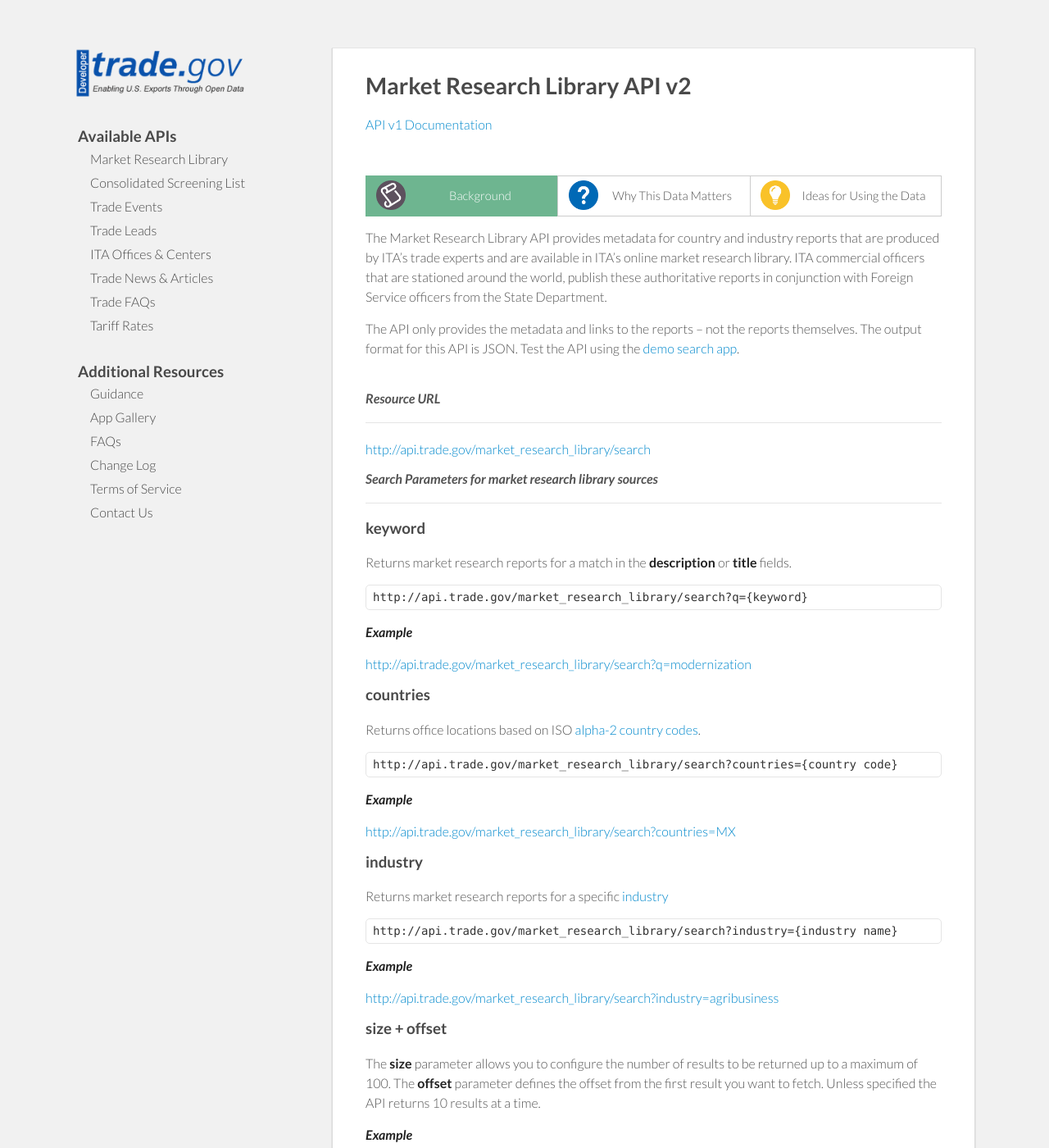
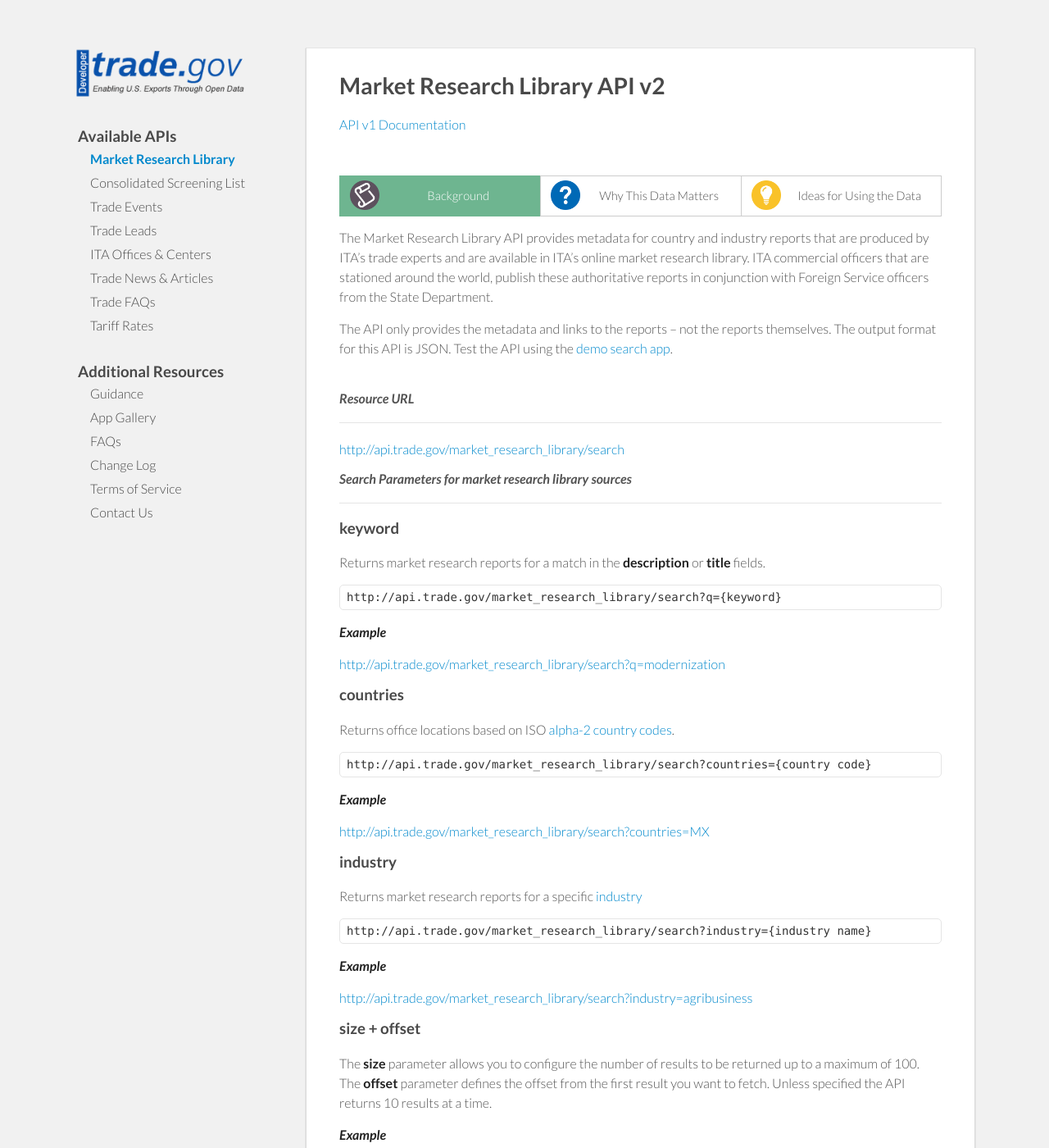
Before and after one commit to InternationalTradeAdministration/developerportal, a Jekyll site: the page built from _posts/v2/2015-02-24-market-research-library.md, in a window 1280 px wide and 1400 px high. Shown: the whole window at 82% size. Built offline with Jekyll 4.4.1, drawn with Linux system fonts in a browser that asks for light colours; nearby versions of some CDN libraries.

Commit message:
Some fixes to make main nav items work.

```diff
--- a/_includes/head.html
+++ b/_includes/head.html
@@ -3,11 +3,11 @@
     <meta http-equiv="X-UA-Compatible" content="chrome=1">
     <title>{{ page.title }} | Trade.gov Developer Portal</title>
 
-    <link rel="stylesheet" href="/stylesheets/styles.css">
-    <link rel="shortcut icon" href="/images/favicon.ico" type="image/x-icon">
-	<link rel="icon" href="/images/favicon.ico" type="image/x-icon">
-    <link rel="stylesheet" href="/stylesheets/tabs.css">
-    <link rel="stylesheet" href="/stylesheets/pygment_trac.css">
+    <link rel="stylesheet" href="{{ site.baseurl }}/stylesheets/styles.css">
+    <link rel="shortcut icon" href="{{ site.baseurl }}/images/favicon.ico" type="image/x-icon">
+    <link rel="icon" href="{{ site.baseurl }}/images/favicon.ico" type="image/x-icon">
+    <link rel="stylesheet" href="{{ site.baseurl }}/stylesheets/tabs.css">
+    <link rel="stylesheet" href="{{ site.baseurl }}/stylesheets/pygment_trac.css">
     <meta name="viewport" content="width=device-width, initial-scale=1, user-scalable=no">
     <!--[if lt IE 9]>
     <script src="//html5shiv.googlecode.com/svn/trunk/html5.js"></script>
--- a/_includes/header.html
+++ b/_includes/header.html
@@ -1,23 +1,21 @@
 <header>
- <a href="/"><img   src="/images/trade_url_white2.png" width="210" alt="logo"></a>
-  </br></br>
-<h3>Available APIs</h3>
-  <p class="view"><a href="/market-research-library.html">Market Research Library</a></p>
-  <p class="view"><a href="/consolidated-screening-list.html">Consolidated Screening List</a></p>
-  <p class="view"><a href="/trade-events.html">Trade Events</a></p>
-  <p class="view"><a href="/trade-leads.html">Trade Leads</a></p>
-  <p class="view"><a href="/ita-office-locations.html">ITA Offices & Centers</a></p>
-  <p class="view"><a href="/ita-trade-articles.html">Trade News & Articles</a></p>
-  <p class="view"><a href="/ita-faqs.html">Trade FAQs</a></p>
-  <p class="view"><a href="/tariff-rates.html">Tariff Rates</a></p>
-</br>
-<h3>Additional Resources</h3>
-<p class="view"><a href="guidance.html">Guidance</a></p>
+  <a href="{{ site.baseurl }}/"><img src="{{ site.baseurl }}/images/trade_url_white2.png" width="210" alt="logo"></a>
+  <br/><br/>
+  <h3>Available APIs</h3>
+  <p class="view"><a href="{{ site.baseurl }}/market-research-library.html">Market Research Library</a></p>
+  <p class="view"><a href="{{ site.baseurl }}/consolidated-screening-list.html">Consolidated Screening List</a></p>
+  <p class="view"><a href="{{ site.baseurl }}/trade-events.html">Trade Events</a></p>
+  <p class="view"><a href="{{ site.baseurl }}/trade-leads.html">Trade Leads</a></p>
+  <p class="view"><a href="{{ site.baseurl }}/ita-office-locations.html">ITA Offices & Centers</a></p>
+  <p class="view"><a href="{{ site.baseurl }}/ita-trade-articles.html">Trade News & Articles</a></p>
+  <p class="view"><a href="{{ site.baseurl }}/ita-faqs.html">Trade FAQs</a></p>
+  <p class="view"><a href="{{ site.baseurl }}/tariff-rates.html">Tariff Rates</a></p>
+  <br/>
+  <h3>Additional Resources</h3>
+  <p class="view"><a href="guidance.html">Guidance</a></p>
   <p class="view"><a href="app-gallery.html">App Gallery</a></p>
   <p class="view"><a href="faq.html">FAQs</a></p>
   <p class="view"><a href="change-log.html">Change Log</a></p>
   <p class="view"><a href="tos.html">Terms of Service</a></p>
   <p class="view"><a href="contact-us.html">Contact Us</a></p>
-
-
 </header>
--- a/stylesheets/tabs.css
+++ b/stylesheets/tabs.css
@@ -14,7 +14,7 @@
 
 /* ==========
    Setup Page */
-*, *:before, *:after {
+.tabs *, .tabs *:before, .tabs *:after {
   box-sizing: border-box;
 }
 
```
